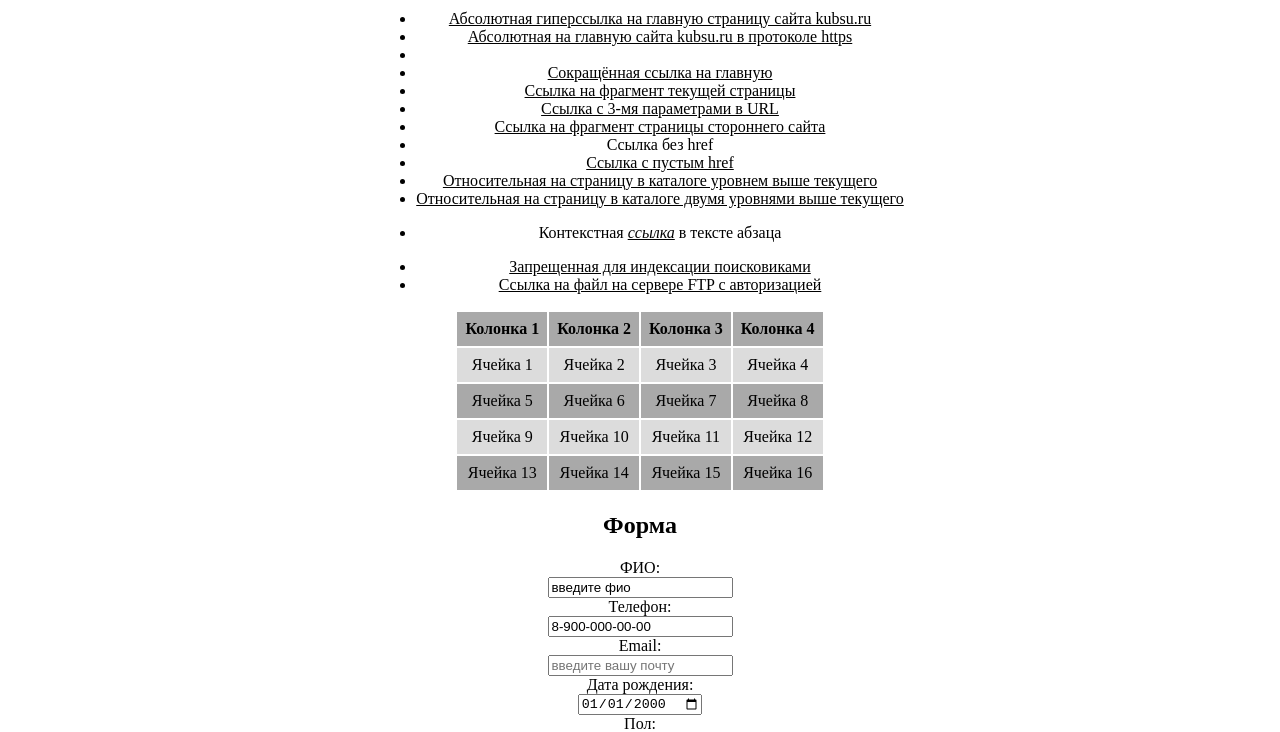
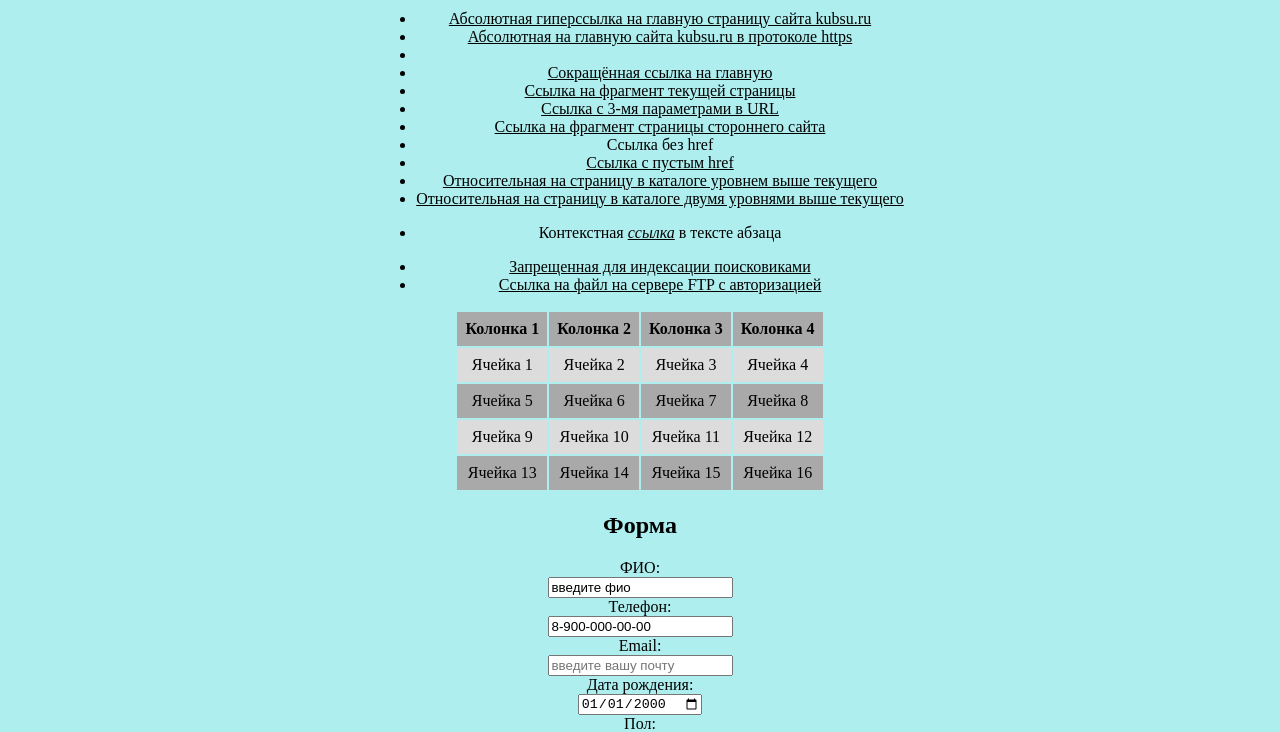
Before and after one commit to rriwl/web-2, a plain HTML site: page index.html in a window 1280 px wide. Shown: the part 134-866 px from the top of the page. Drawn offline with Linux system fonts and the light colour scheme.

Commit message:
Update index.html

```diff
--- a/index.html
+++ b/index.html
@@ -6,7 +6,7 @@
     <title>Задание 2</title>
     <link rel="stylesheet" href="css/styles.css">
 </head>
-<body style="background-color: #FFFFFF;">
+<body style="background-color: #AFEEEE;">
     <div class="header">
         <img style="float:left; margin:10px; width:100px; height:100px;" src="img/logo.png" />
         <div class = "title">
```
